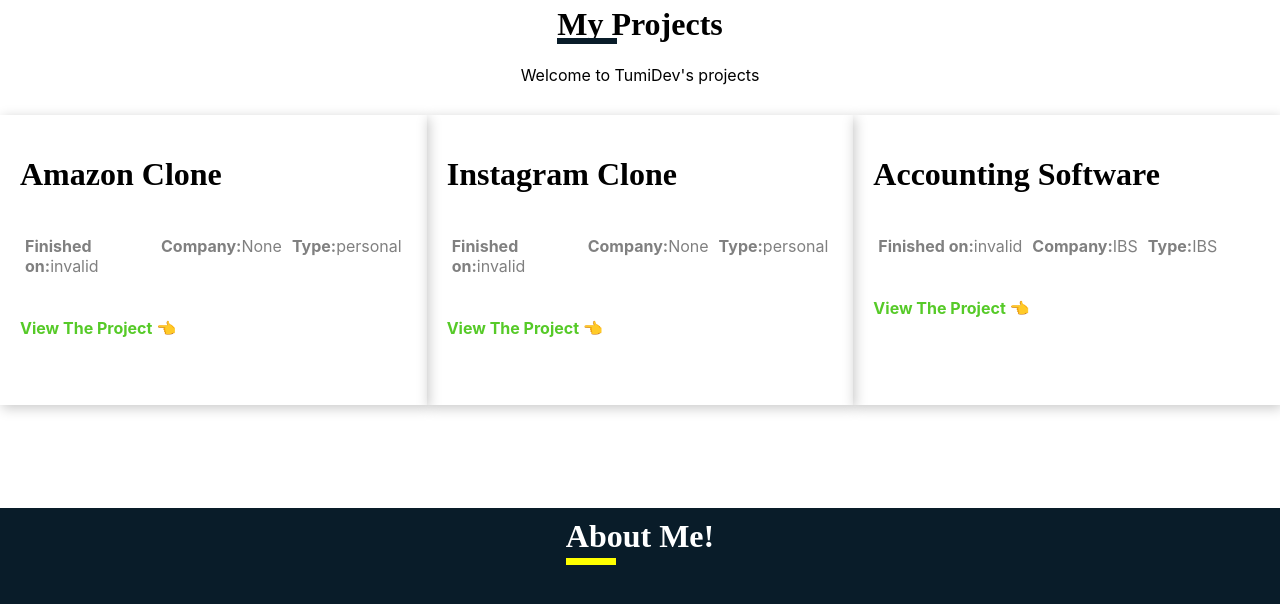
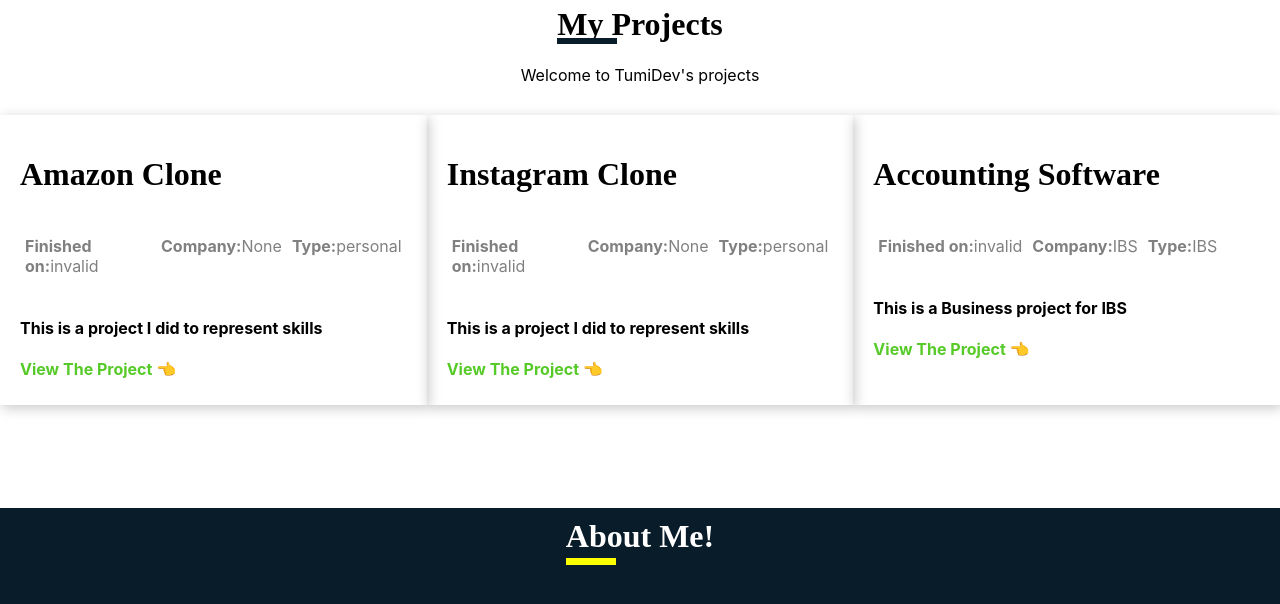
Before and after one commit to UnityGameDesign-max/tumi-portfolio, a React (Create React App) app: page / in a window 1280 px wide. Shown: the part 1475-2079 px from the top of the page. Built offline with nearby package versions, Linux system fonts and the light colour scheme.

Commit message:
updated Project js file

```diff
--- a/src/Projects/Projects.js
+++ b/src/Projects/Projects.js
@@ -9,9 +9,9 @@ function Projects() {
             <p className="projects__paragraph">Welcome to TumiDev's projects</p>
 
             <div className="project__row">
-                <ProjectCard projectName="Amazon Clone" finishedDate="invalid" company="None" type="personal" link="#"/>
-                <ProjectCard projectName="Instagram Clone" finishedDate="invalid" company="None" type="personal" link="#"/>
-                <ProjectCard projectName="Accounting Software" finishedDate="invalid" company="IBS " type="IBS" link="#"/>
+                <ProjectCard projectName="Amazon Clone" finishedDate="invalid" description="This is a project I did to represent skills" company="None" type="personal" link="#"/>
+                <ProjectCard projectName="Instagram Clone" finishedDate="invalid" description="This is a project I did to represent skills" company="None" type="personal" link="#"/>
+                <ProjectCard projectName="Accounting Software" finishedDate="invalid" description="This is a Business project for IBS" company="IBS " type="IBS" link="#"/>
             </div>
 
         </div>
```
